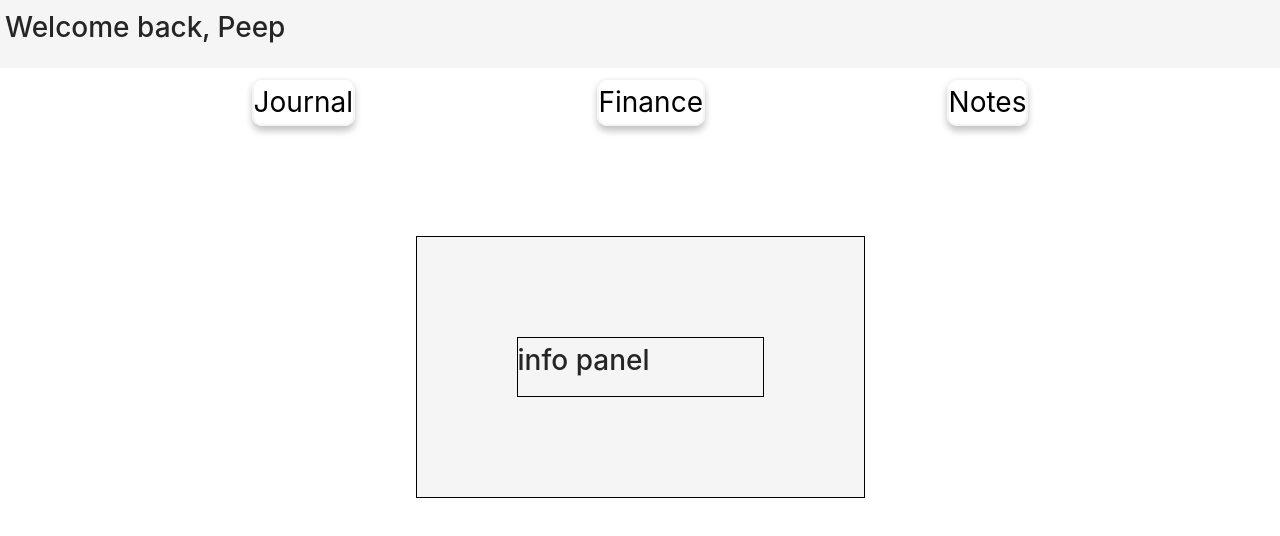
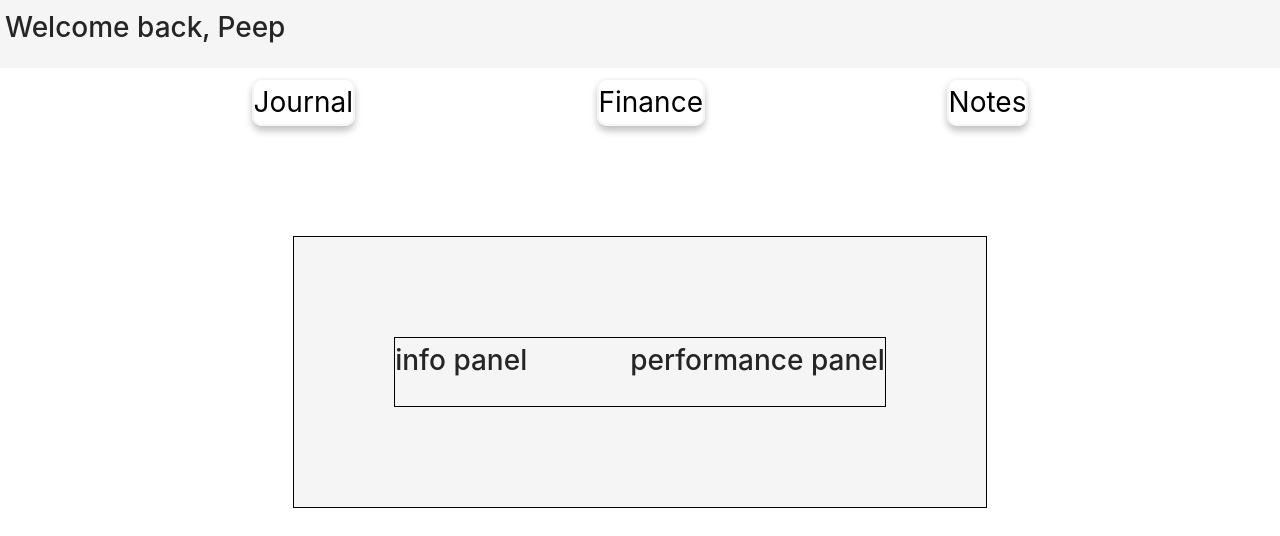
Before and after one commit to arn-foto/encrypt-me, a React (Create React App) app in the folder encrypt-me/: page /finance in a window 1280 px wide. Shown: the top 536 px of the page. Built offline with nearby package versions, Linux system fonts and the light colour scheme.

Commit message:
+ Create PerformancePanel componenet

```diff
--- /dev/null
+++ b/encrypt-me/src/Components/FinanceWidget/PerformancePanel.js
@@ -0,0 +1,11 @@
+import React from "react";
+
+const PerformancePanel = () => {
+	return (
+		<div>
+			<h1>performance panel</h1>
+		</div>
+	);
+};
+
+export default PerformancePanel;
--- a/encrypt-me/src/Components/FinanceWidget/index.js
+++ b/encrypt-me/src/Components/FinanceWidget/index.js
@@ -1,5 +1,6 @@
 import React from "react";
 import InfoPanel from "./InfoPanel";
+import PerformancePanel from "./PerformancePanel";
 import {
 	FinanceContainer,
 	FinancePanels,
@@ -15,7 +16,9 @@ function FinanceWidget() {
 					<FinancePanelInfo>
 						<InfoPanel />
 					</FinancePanelInfo>
-					<FinancePanelPoistion></FinancePanelPoistion>
+					<FinancePanelPoistion>
+						<PerformancePanel />
+					</FinancePanelPoistion>
 				</FinancePanels>
 			</FinanceContainer>
 		</div>
```
